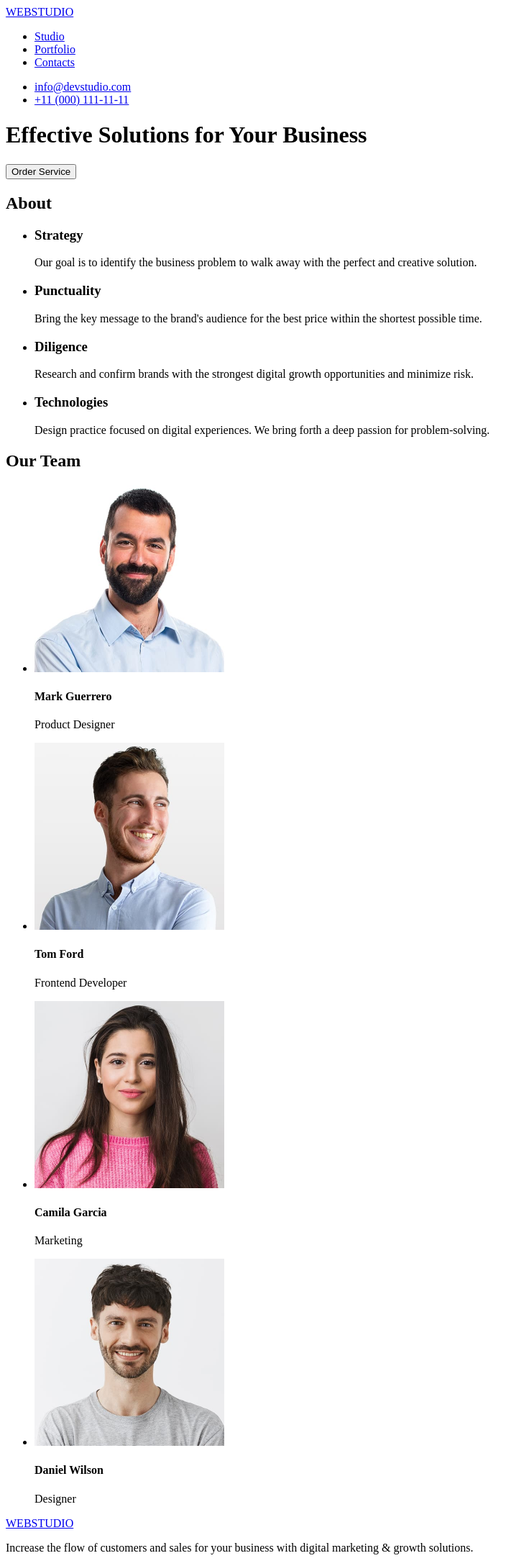
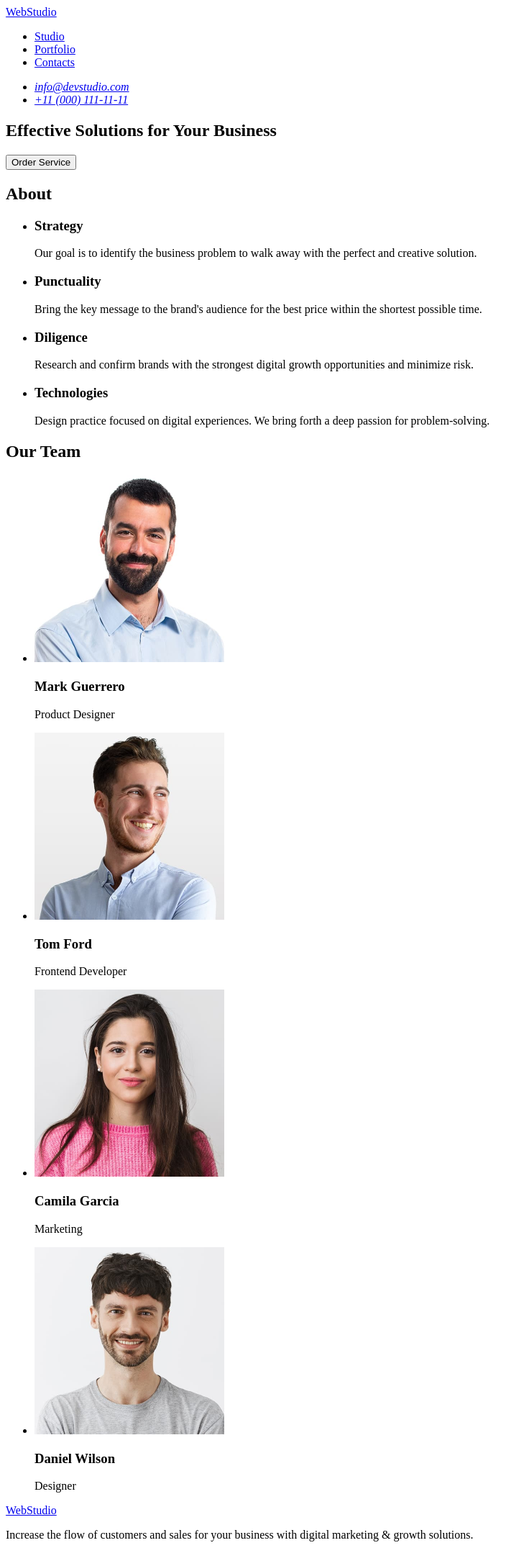
Before and after one commit to Oksana34V/goit-markup-hw-01, a plain HTML site: page index.html in a window 1280 px wide. Shown: the whole page at 72% size, without its empty margins (0-736 px from the left). Drawn offline with Linux system fonts and the light colour scheme.

Commit message:
modified index.html

```diff
--- a/index.html
+++ b/index.html
@@ -7,22 +7,26 @@
   </head>
   <body>
     <header>
-      <a href="./index.html"> WEBSTUDIO </a>
       <nav>
+        <a href="./index.html">WebStudio</a>
         <ul>
           <li><a href="#">Studio</a></li>
           <li><a href="#">Portfolio</a></li>
           <li><a href="#">Contacts</a></li>
         </ul>
       </nav>
-      <ul>
-        <li><a href="#">info@devstudio.com</a></li>
-        <li><a href="#">+11 (000) 111-11-11</a></li>
-      </ul>
+      <address>
+        <ul>
+          <li><a href="mailto:info@devstudio.com">info@devstudio.com</a></li>
+          <li><a href="tel:+110001111111">+11 (000) 111-11-11</a></li>
+        </ul>
+      </address>
     </header>
     <main>
-      <h1>Effective Solutions for Your Business</h1>
-      <button type="button">Order Service</button>
+      <section>
+        <h1>Effective Solutions for Your Business</h1>
+        <button type="button">Order Service</button>
+      </section>
       <section>
         <h2>About</h2>
         <ul>
@@ -64,45 +68,45 @@
         <ul>
           <li>
             <img
-              src="images/img1.jpg"
+              src="./images/img1.jpg"
               alt="Mark Guerrero Product Designer"
               width="264"
             />
-            <h4>Mark Guerrero</h4>
+            <h3>Mark Guerrero</h3>
             <p>Product Designer</p>
           </li>
           <li>
             <img
-              src="images/img2.jpg"
+              src="./images/img2.jpg"
               alt="Tom Ford Frontend Developer"
               width="264"
             />
-            <h4>Tom Ford</h4>
+            <h3>Tom Ford</h3>
             <p>Frontend Developer</p>
           </li>
           <li>
             <img
-              src="images/img3.jpg"
+              src="./images/img3.jpg"
               alt="Camila Garcia Marketing"
               width="264"
             />
-            <h4>Camila Garcia</h4>
+            <h3>Camila Garcia</h3>
             <p>Marketing</p>
           </li>
           <li>
             <img
-              src="images/img4.jpg"
+              src="./images/img4.jpg"
               alt="Daniel Wilson UI Designer"
               width="264"
             />
-            <h4>Daniel Wilson</h4>
+            <h3>Daniel Wilson</h3>
             <p>Designer</p>
           </li>
         </ul>
       </section>
     </main>
     <footer>
-      <a href="./index.html">WEBSTUDIO</a>
+      <a href="./index.html">WebStudio</a>
       <p>
         Increase the flow of customers and sales for your business with digital
         marketing & growth solutions.
```
